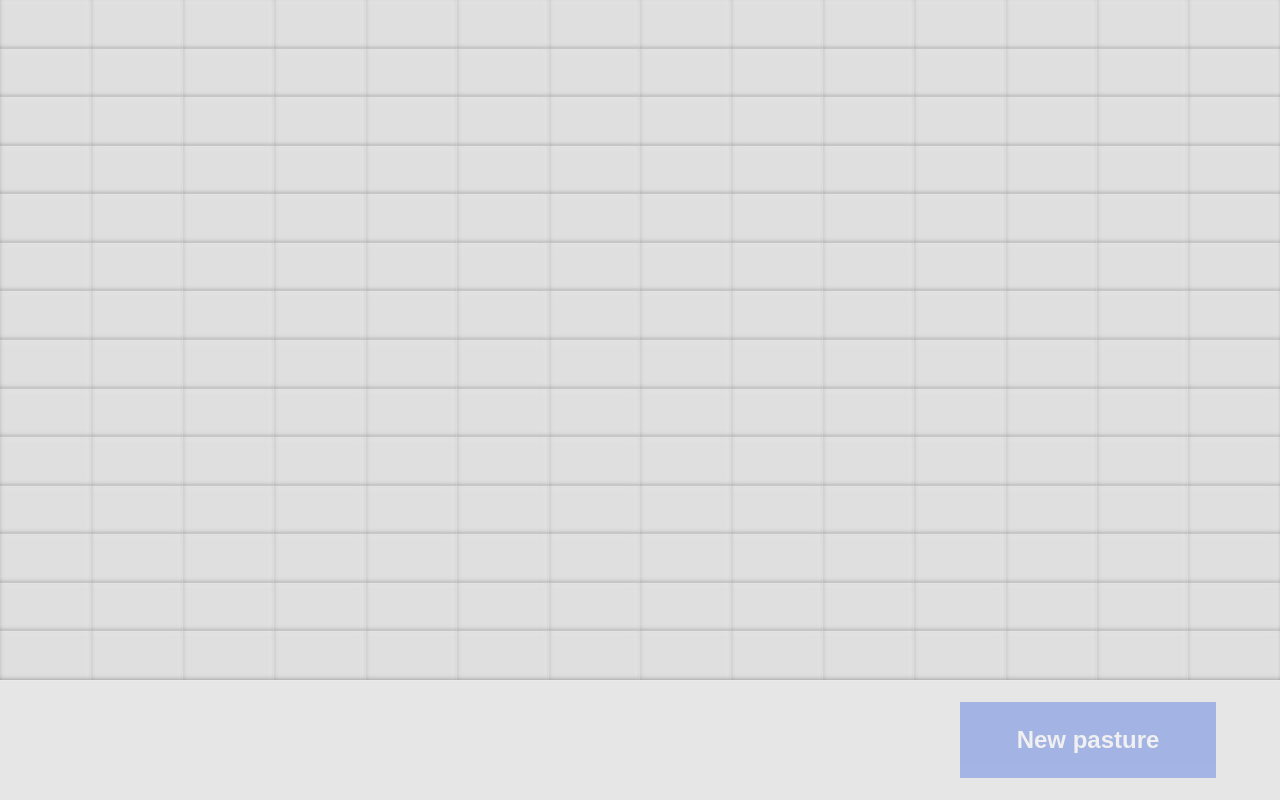
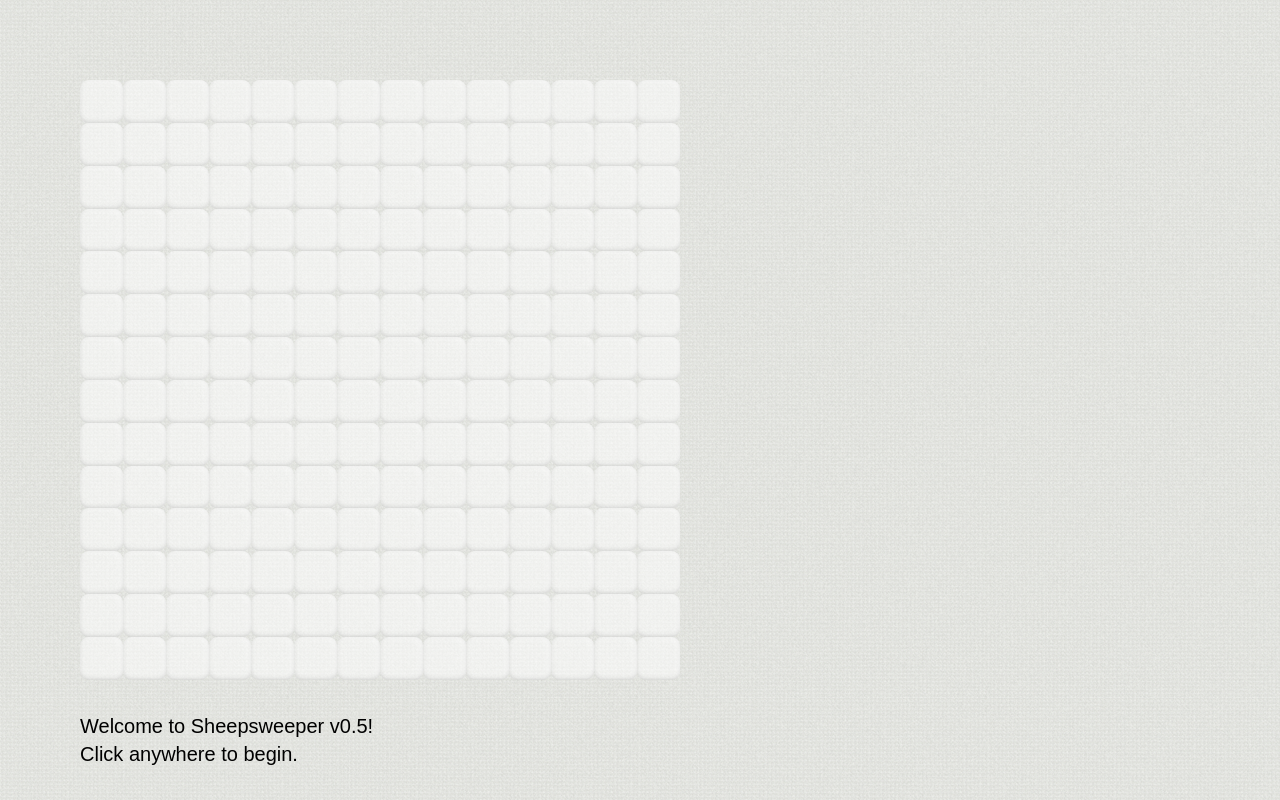
Before and after one commit to strogonoff/eval.ee, a React (Create React App) app in the folder sheepsweeper/: page / in a window 1280 px wide. Built offline with nearby package versions, Linux system fonts and the light colour scheme.

Commit message:
Sheepsweeper: Neater appearance

```diff
--- a/sheepsweeper/src/App.css
+++ b/sheepsweeper/src/App.css
@@ -12,107 +12,73 @@
   display: flex;
   flex: 1;
   flex-flow: column nowrap;
-  align-items: center;
+  align-items: flex-start;
   justify-content: stretch;
+  padding-left: 10vmin;
+  padding-top: 10vmin;
   box-sizing: border-box;
-  background: url(green_cup.png) repeat;
-  background: silver;
+  background: url(farmer.png) repeat;
   background-attachment: fixed;
+  font-family: sans-serif;
 }
 
 .Dashboard {
-  flex-basis: 15vh;
+  flex-basis: 15vmin;
   display: flex;
-  flex-flow: row nowrap;
-  justify-content: space-around;
-  align-items: center;
+  flex-flow: column nowrap;
+  justify-content: center;
+  align-items: flex-start;
   width: 100%;
-  background-color: rgba(255, 255, 255, 0.6);
+  font-size: 2.5vmin;
+  line-height: 1.4;
+  white-space: nowrap;
 }
 
-.Dashboard, .Dashboard button {
-  font-size: 3vmin;
-}
-
-.Score {
-  width: 60vw;
-}
-
-.Score .ScoreItem {
+.Dashboard .ScoreItem {
   font-weight: bold;
 }
 
-.Controls {
-  width: 20vw;
-}
-
-.Controls button {
-  font-size: 3vmin;
-  font-family: sans-serif;
-  padding: 1em;
-  width: 100%;
-  height: 100%;
-
-  border: 0;
-  background-color: royalblue;
-  cursor: pointer;
-  color: white;
-  font-weight: bold;
-}
-.Controls button[disabled] {
-  opacity: 0.4;
-}
-
 .Grid {
-  flex: 1;
   display: flex;
   flex-flow: row wrap;
   align-items: center;
-  justify-content: stretch;
+  justify-content: center;
   box-sizing: border-box;
   margin: 0em;
+  height: 75vmin;
+  width: 75vmin;
+  border-radius: 2vmin;
 }
 
 .Square {
   text-align: center;
   box-sizing: border-box;
   font-weight: bold;
-  font-family: sans-serif;
-  padding: 2px;
   display: flex;
   flex-flow: row nowrap;
   justify-content: center;
   align-items: center;
-}
-.Square > div {
-  transition: opacity .075s linear;
-}
-.Square.🐑 > div {
-  transition: opacity 0.075s linear;
+  border-radius: 20%;
 }
 .Square.exposed {
-  box-shadow: 0 0 1px 0 white;
+  box-shadow: 1px 1px 0 rgba(255, 255, 255, 0.5);
 }
 .Square.exposed > div {
   border-radius: 50%;
-  width: 5vmin;
-  height: 5vmin;
   display: flex;
   flex-flow: column nowrap;
   justify-content: center;
   align-items: center;
 }
-
-.Square.exposed.🐑 {
-  background-color: rgba(255, 255, 200, 0.2);
-}
-.Square.exposed.🌱 {
-  background-color: rgba(230, 255, 215, 0.3);
+.Square.exposed > div > div {
+  flex: 1;
 }
 .Square.hidden {
   background-color: rgba(255, 255, 255, 0.5);
-  transition: box-shadow .1s linear, background-color .1s linear;
-  box-shadow: 0 0 1px 0 white, inset 0 -0.2vmin 0.8vmin -0.4vmin rgba(0,0,0,0.6), inset -0.6vmin 0.4vmin 0.8vmin -0.4vmin rgba(255,255,255,0.4);
+  padding: 2px;
+  box-shadow: inset 0 -0.2vmin 0.8vmin -0.4vmin rgba(0,0,0,0.3), inset -0.6vmin 0.4vmin 0.8vmin -0.4vmin rgba(255,255,255,0.6);
+
+  sbox-shadow: 1px 1px 0 rgba(255, 255, 255, 0.5);
 }
   /*box-shadow: 0 0 1px 0 white, inset 0 -0.2vmin 0.8vmin -0.4vmin rgba(0,0,0,0.2), inset -0.6vmin 0.4vmin 0.8vmin -0.4vmin rgba(255,255,255,0.4);*/
 
--- a/sheepsweeper/src/App.js
+++ b/sheepsweeper/src/App.js
@@ -27,11 +27,10 @@ class App extends Component {
           onStep={this.onStep}
           onItemDiscovery={this.onItemDiscovery}
           ref={(c) => this.updateSheepWalkComponent(c)} />
-        <div className="Dashboard"
-            style={{flexBasis: '15vh', display: 'flex', flexFlow: 'row nowrap'}}>
-          <Score score={this.state.score} step={this.state.step} />
-          <Controls onStart={this.start} canRestart={this.state.step !== 0} />
-        </div>
+        <Dashboard
+          score={this.state.score}
+          step={this.state.step}
+          onStart={this.start} />
       </div>
     )
   }
@@ -100,12 +99,31 @@ class Controls extends Component {
   }
 }
 
-class Score extends Component {
+class Dashboard extends Component {
   render() {
     return (
-      <div className="Score" style={{opacity: this.props.step > 0 ? '1' : '0'}}>
+      <div className="Dashboard">
+        <div style={{display: this.props.step >= 1 ? 'block' : 'none'}}>
+          <span>
+            <span>Day</span>
+            &ensp;
+            <strong>{this.props.step}.</strong>
+          </span>
+          &emsp;
+          <span style={{display: this.props.score['🐑'] >= 1 ? 'inline' : 'none'}}>
+            <span>You’ve discovered <strong>sheep</strong>.</span>
+            &emsp;
+            <span>The <strong>sheep</strong> are alarmed.</span>
+            &emsp;
+            <a href="javascript: void 0;" onClick={this.props.onStart}>Go to new pasture!</a>
+          </span>
+          <span style={{display: this.props.score['🐑'] >= 1 ? 'none' : 'inline'}}>
+            <span>You explored some <strong>pasture</strong>.</span>
+          </span>
+        </div>
         <div style={{display: Object.keys(this.props.score).length > 0 ? 'block' : 'none'}}>
-          <div>Inventory:</div>
+          <span>Inventory:</span>
+          &emsp;
           {Object.keys(this.props.score).map(key => (
             <span key={key} className="ScoreItem">
               <span>{key}</span>
@@ -115,19 +133,9 @@ class Score extends Component {
             </span>
           ))}
         </div>
-        <div style={{display: this.props.step >= 1 ? 'block' : 'none'}}>
-          <span>
-            <span>Step</span>
-            &ensp;
-            <strong>{this.props.step}</strong>
-          </span>
-          &emsp;
-          <span><strong>{this.props.score['🌱']}</strong> squares of pasture have been uncovered. </span>
-        </div>
-        <div style={{display: this.props.score['🐑'] >= 1 ? 'block' : 'none'}}>
-          <span>You have found the sheep.</span>
-          <br />
-          <span>The sheep are alarmed.</span>
+        <div style={{display: this.props.step === 0 ? 'block' : 'none'}}>
+          <div>Welcome to Sheepsweeper v0.5!</div>
+          <div>Click anywhere to begin.</div>
         </div>
       </div>
     );
@@ -162,17 +170,6 @@ class SheepWalk extends Component {
   }
 
   onExposure(square) {
-    /*
-    let exposedSquares = new Set(this.state.exposedSquares);
-
-    if (!exposedSquares.has(square)) {
-      exposedSquares.add(square);
-      this.props.onItemDiscovery(square.type);
-
-      this.setState({exposedSquares: exposedSquares});
-    }
-    */
-    // window.setTimeout(() => {
     let exposedSquares = new Set(this.state.exposedSquares);
 
     this.props.grid.squares.forEach((square) => {
@@ -183,7 +180,6 @@ class SheepWalk extends Component {
     });
 
     this.setState({exposedSquares: exposedSquares});
-    // }, 10);
   }
 }
 
```
